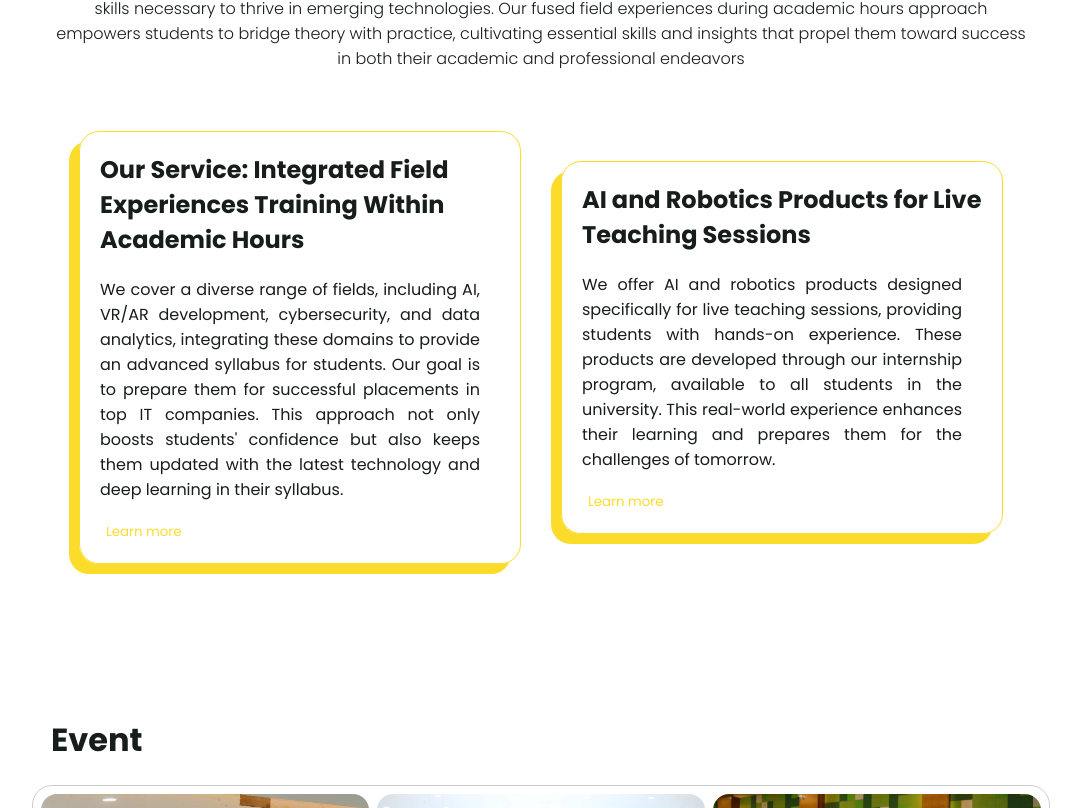
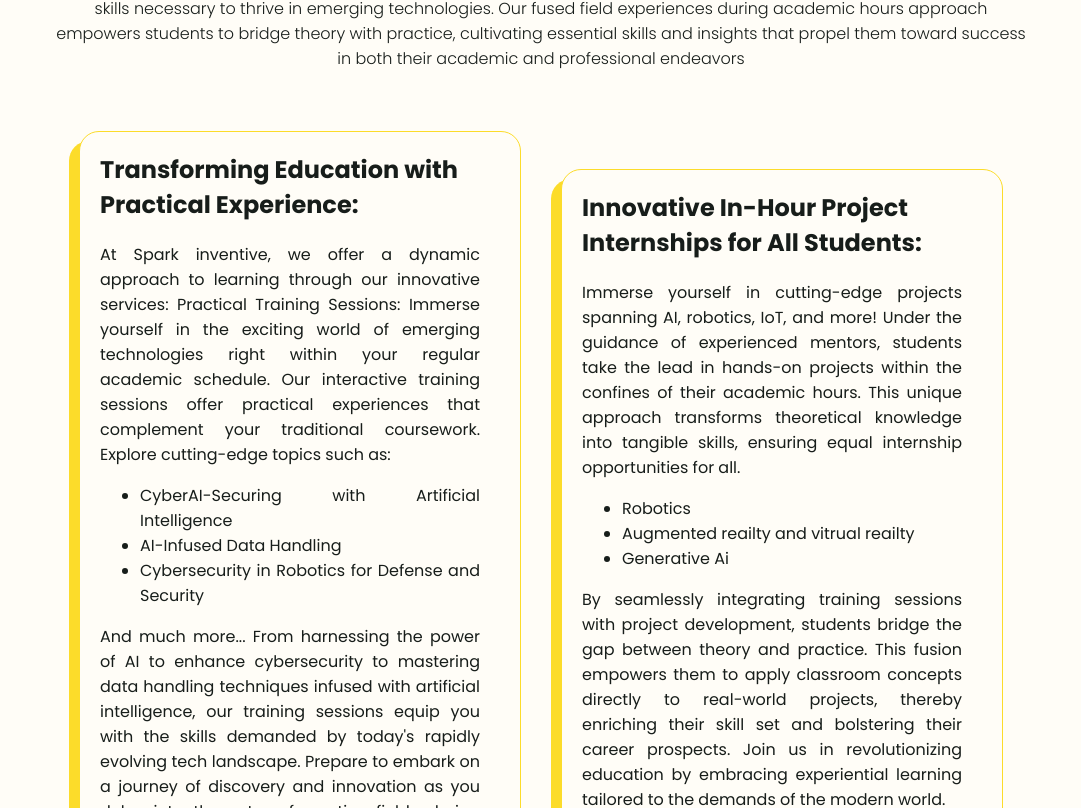
Before and after one commit to guru-projects/spark-inventive, a React (Create React App) app: page / in a window 1280 px wide. Shown: the part 1712-2520 px from the top of the page, without its empty margins (99-1180 px from the left). Built offline with nearby package versions, Linux system fonts and the light colour scheme.

Commit message:
background color and service content change

```diff
--- a/src/App.css
+++ b/src/App.css
@@ -15,5 +15,6 @@
   */
 
   *{
+    background-color: #FFFDF7;
    --yellow: #FCDC2A;
 }
--- a/src/App.js
+++ b/src/App.js
@@ -6,7 +6,7 @@ import Event from './components/eventSection/Event';
 import Footer from './components/footerSection/Footer';
 import Contact from './components/contactSection/Contact';
 import Services from './components/servicesSection/Services';
-import { BrowserRouter, Routes, Route } from 'react-router-dom';
+import { BrowserRouter,} from 'react-router-dom';
 
 function App() {
   return (
--- a/src/components/aboutSection/About.css
+++ b/src/components/aboutSection/About.css
@@ -25,7 +25,7 @@
 .learnMoreButton{
     margin-top: -40px;
     border: none;
-    color: rgb(17, 132, 255);
+    color: #4493F8;
     background-color: #fff;
     text-align: left;
 }
--- a/src/components/contactSection/Contact.css
+++ b/src/components/contactSection/Contact.css
@@ -7,6 +7,8 @@
     align-content: center;
 }
 .contactSection{
+    background: transparent;
+    background-color: aliceblue;
     padding-bottom: 20px;
     max-width: 600px;
     display: flex;
@@ -14,7 +16,7 @@
     justify-content: center;
     align-content: center;
     width: 100%;
-    background-color: aliceblue;
+    /* background-color: aliceblue; */
     border-radius: 1rem;
 }
 .details {
--- a/src/components/headerSection/Header.css
+++ b/src/components/headerSection/Header.css
@@ -1,48 +1,12 @@
-/* .header {
-  position: fixed;
-  top: 0;
-  width: 100%;
-  background-color: #fff;
-  overflow: hidden;
-  padding: 0 20px;
-  height: 70px;
-  display: flex;
-  justify-content: space-between;
-  align-items: center;
-  border-bottom: 2px solid #eaeaea;
-}
-.logo {
-  font-size: 2rem;
-  text-decoration: none;
-  color: #000;
-}
-.links{
-  padding-right: 20px;
-}
-.links a {
-  font-size: 18px;
-  margin: 0 20px;
-  color: #5b5b5b;
-  text-decoration: none;
-}
-.links a:hover {
-  color: #000;
-  border-bottom: 2px solid #000000;
-  transition: color, border 100ms ease;
-}
-.selected {
-  color: #000;
-  border-bottom: 2px solid #000000;
-  transition: color, border 100ms ease;
-}  */
 
 .header {
+  overflow: hidden;
   font-family: "Poppins", sans-serif;
   z-index: 2;
   position: fixed;
   top: 0;
   width: 100%;
-  background-color: #fff;
+  background-color: #FFFDF7;
   /* padding: 0 20px; */
   height: 70px;
   display: flex;
@@ -145,7 +109,7 @@ a {
     gap: 0;
     top: 55px;
     left: -110%;
-    background-color: #fff;
+    /* background-color: #FFFDF7; */
     width: 100%;
     height: 100vh;
     transition: 0.7s ease-in-out;
--- a/src/components/servicesSection/Services.css
+++ b/src/components/servicesSection/Services.css
@@ -45,7 +45,7 @@
     cursor: pointer;
     text-align: left;
     /* color: #5F10F4; */
-    color: var(--yellow);
+    color: #4493F8;
     border: none;
     background-color: #fff;
 }
@@ -59,6 +59,9 @@
 .info{
     font-family: "Poppins", sans-serif;
 }
+.serviceSlogan ul {
+    list-style-type: disc;
+}
 @media (max-width: 750px){
     .serviceBox{
         flex-direction: column;
--- a/src/components/servicesSection/Services.jsx
+++ b/src/components/servicesSection/Services.jsx
@@ -28,17 +28,28 @@ function Services() {
             <div className="serviceItem">
               <div className="slogan serviceSlogan">
                 <h2 className="head">
-                  Our Service: Integrated Field Experiences Training Within
-                  Academic Hours
+                  Transforming Education with Practical Experience:
                 </h2>
                 <p className="info">
-                  We cover a diverse range of fields, including AI, VR/AR
-                  development, cybersecurity, and data analytics, integrating
-                  these domains to provide an advanced syllabus for students.
-                  Our goal is to prepare them for successful placements in top
-                  IT companies. This approach not only boosts students'
-                  confidence but also keeps them updated with the latest
-                  technology and deep learning in their syllabus.
+                  At Spark inventive, we offer a dynamic approach to learning
+                  through our innovative services: Practical Training Sessions:
+                  Immerse yourself in the exciting world of emerging
+                  technologies right within your regular academic schedule. Our
+                  interactive training sessions offer practical experiences that
+                  complement your traditional coursework. Explore cutting-edge
+                  topics such as:
+                  <ul>
+                    <li>CyberAI-Securing with Artificial Intelligence </li>
+                    <li>AI-Infused Data Handling</li>
+                    <li>Cybersecurity in Robotics for Defense and Security</li>
+                  </ul>
+                  And much more... From harnessing the power of AI to enhance
+                  cybersecurity to mastering data handling techniques infused
+                  with artificial intelligence, our training sessions equip you
+                  with the skills demanded by today's rapidly evolving tech
+                  landscape. Prepare to embark on a journey of discovery and
+                  innovation as you delve into these transformative fields
+                  during your academic journey.
                 </p>
                 <button>Learn more</button>
               </div>
@@ -46,15 +57,27 @@ function Services() {
             <div>
               <div className="slogan serviceSlogan">
                 <h2 className="head">
-                  AI and Robotics Products for Live Teaching Sessions
+                  Innovative In-Hour Project Internships for All Students:
                 </h2>
                 <p className="info">
-                  We offer AI and robotics products designed specifically for
-                  live teaching sessions, providing students with hands-on
-                  experience. These products are developed through our
-                  internship program, available to all students in the
-                  university. This real-world experience enhances their learning
-                  and prepares them for the challenges of tomorrow.
+                  Immerse yourself in cutting-edge projects spanning AI,
+                  robotics, IoT, and more! Under the guidance of experienced
+                  mentors, students take the lead in hands-on projects within
+                  the confines of their academic hours. This unique approach
+                  transforms theoretical knowledge into tangible skills,
+                  ensuring equal internship opportunities for all.
+                  <ul>
+                    <li>Robotics</li>
+                    <li>Augmented reailty and vitrual reailty</li>
+                    <li>Generative Ai</li>
+                  </ul>
+                  By seamlessly integrating training sessions with project
+                  development, students bridge the gap between theory and
+                  practice. This fusion empowers them to apply classroom
+                  concepts directly to real-world projects, thereby enriching
+                  their skill set and bolstering their career prospects. Join us
+                  in revolutionizing education by embracing experiential
+                  learning tailored to the demands of the modern world.
                 </p>
                 <button>Learn more</button>
               </div>
```
